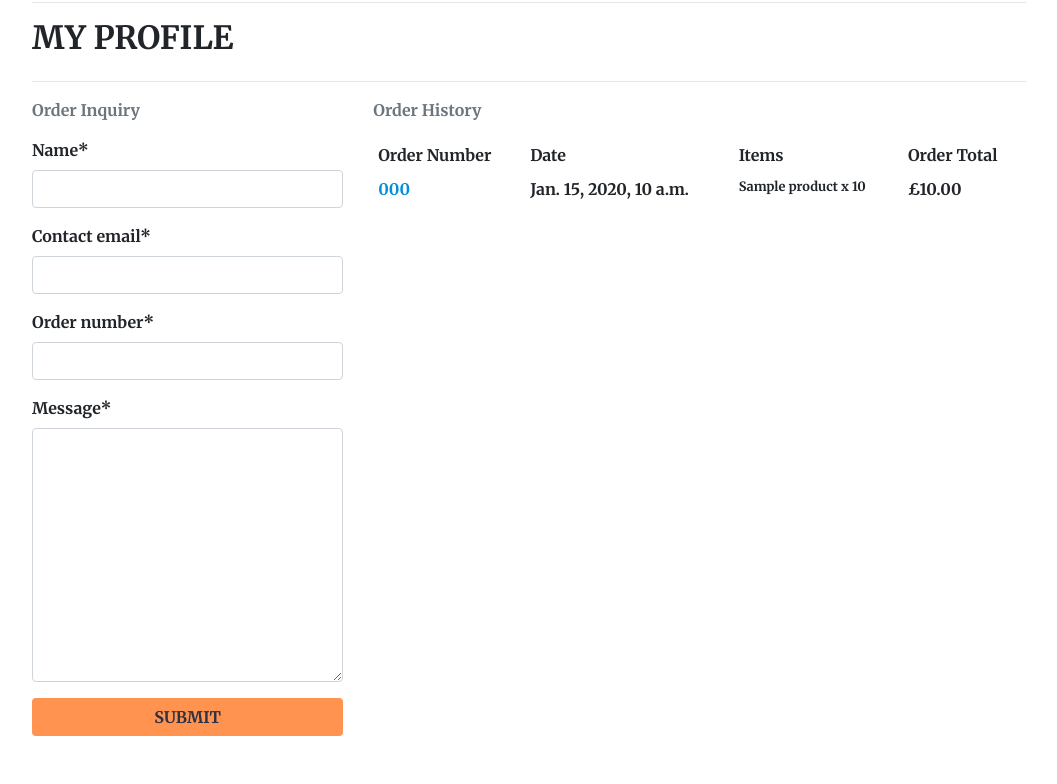
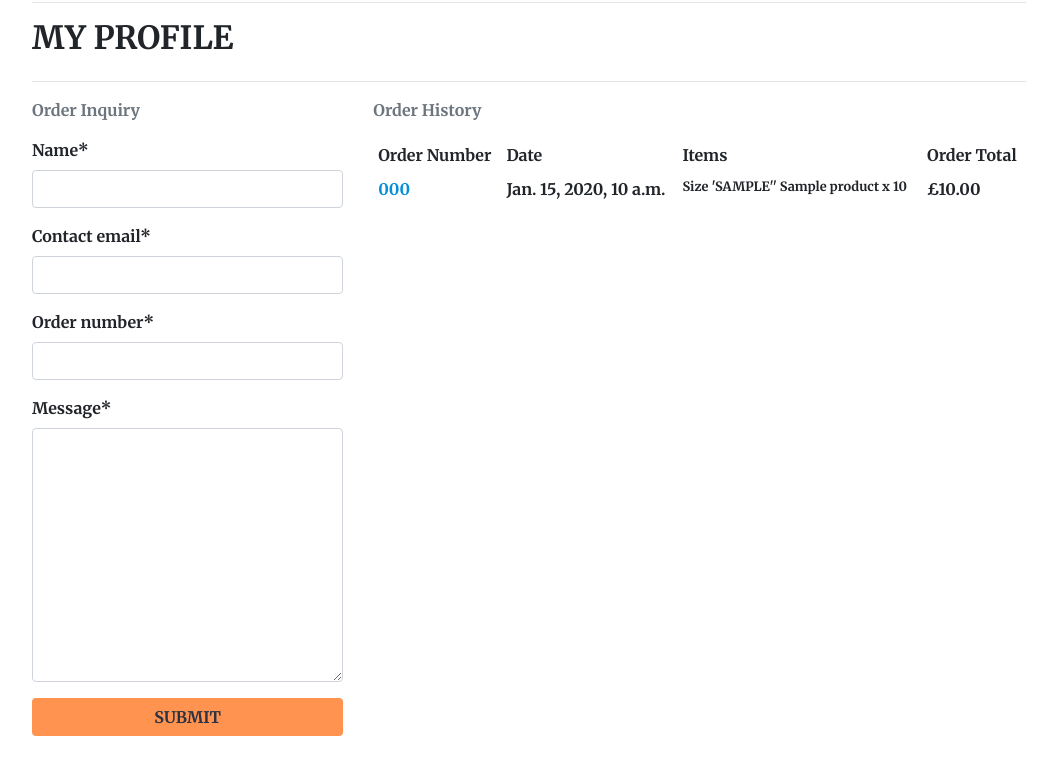
Before and after one commit to kylelawrencedev/lawrence-collections-ms4, a Django app: page /order_inquiry/ in a window 1280 px wide. Shown: the part 147-931 px from the top of the page, without its empty margins (111-1168 px from the left). Run offline with Django 3.2, Linux system fonts and the light colour scheme; the first user in the database is signed in; tables that the repository leaves empty hold one stand-in row (Sample ...); some libraries are stand-ins or nearby versions; some web fonts are replaced.

Commit message:
Error: product size was not showing for order history on order inquiry page

```diff
--- a/order_inquiry/templates/order_inquiry/order_inquiry.html
+++ b/order_inquiry/templates/order_inquiry/order_inquiry.html
@@ -53,8 +53,8 @@
                                     <ul class="list-unstyled">
                                         {% for item in order.lineitems.all %}
                                             <li class="small">
-                                                {% if item.product.has_sizes %}
-                                                    Size {{ item.product.size|upper }}
+                                                {% if item.product_size %}
+                                                    Size '{{ item.product_size|upper }}''
                                                 {% endif %}{{ item.product.name }} x {{ item.quantity }}
                                             </li>
                                         {% endfor %}
```
